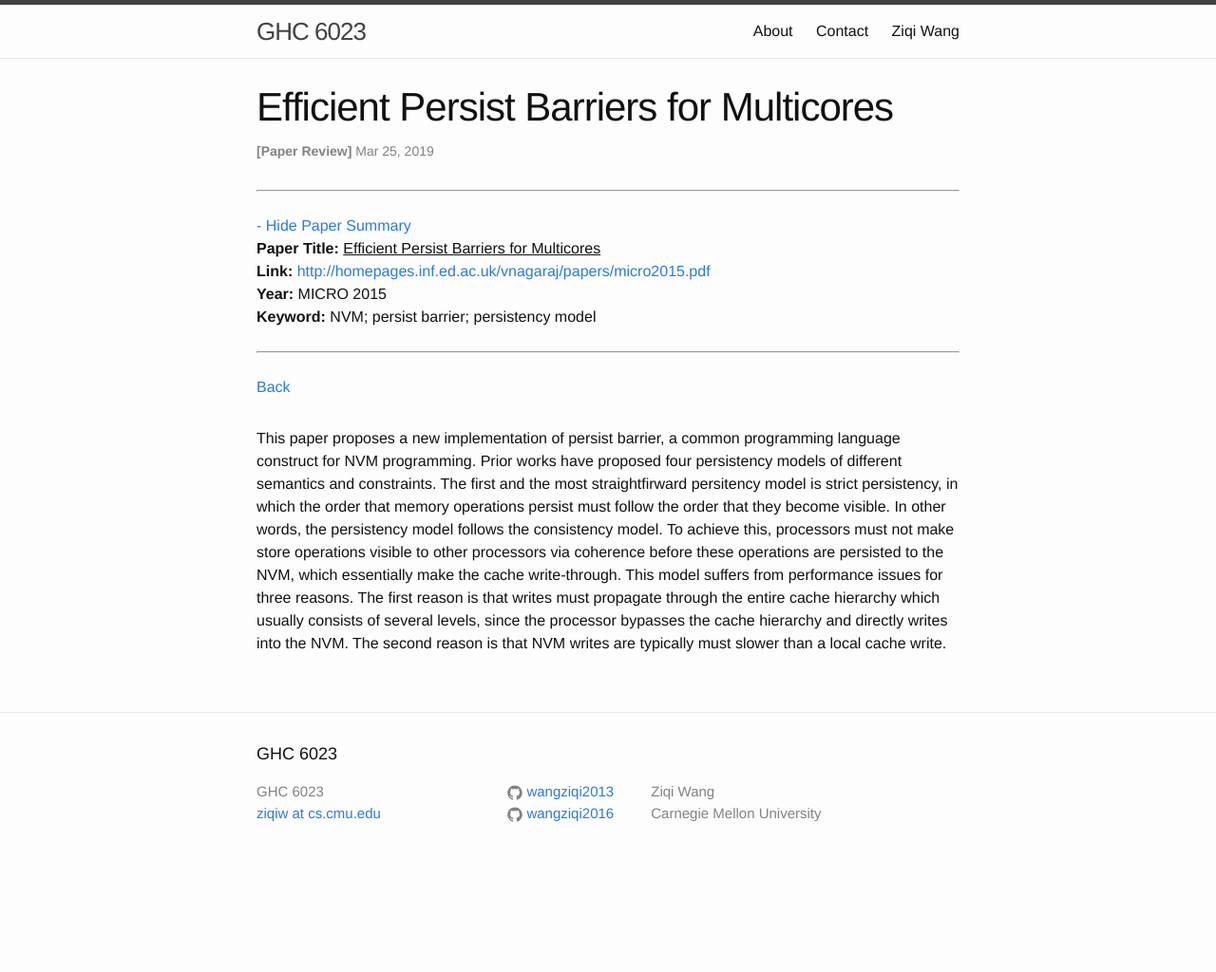
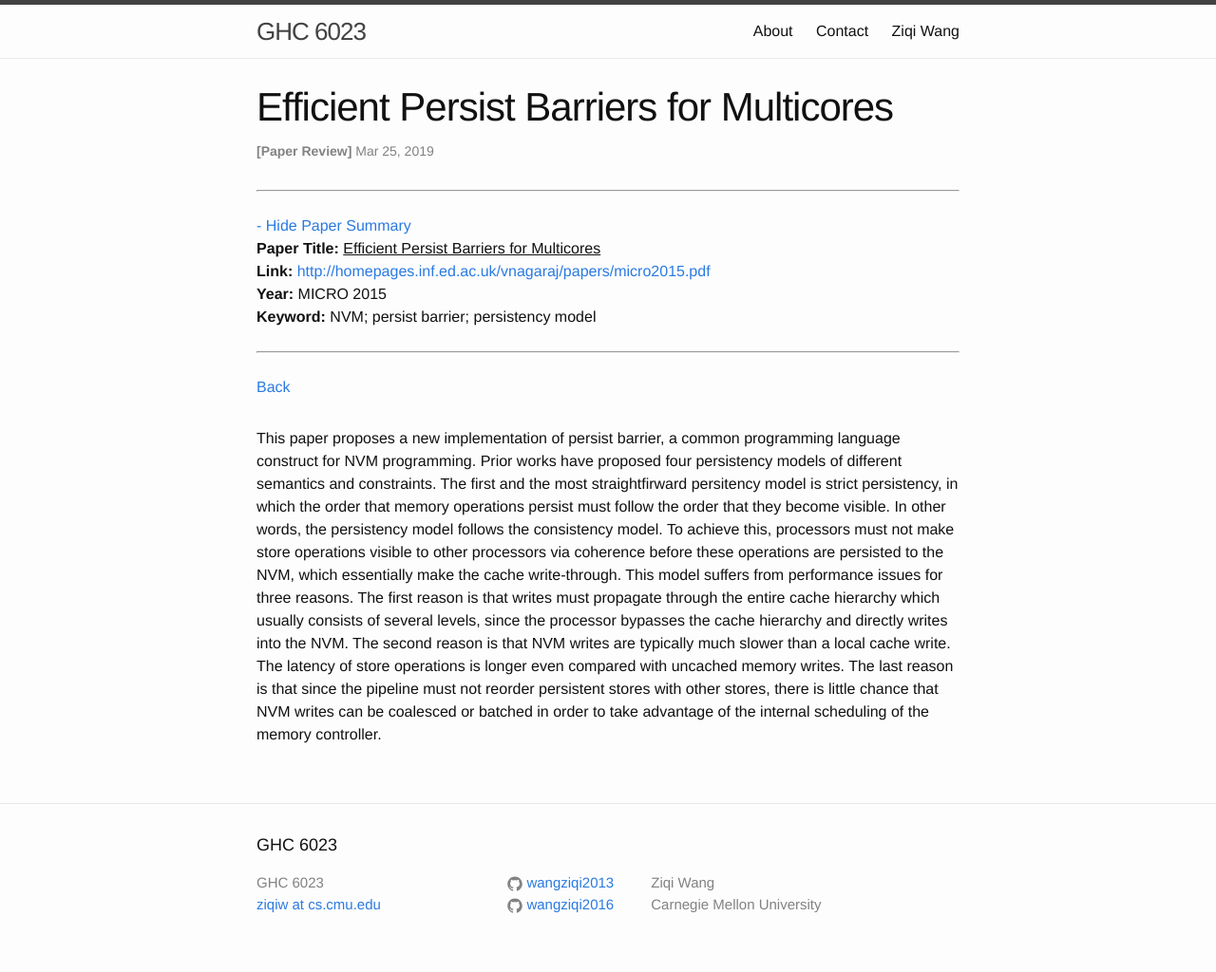
Before and after one commit to wangziqi2013/wangziqi2013.github.io, a Jekyll site: the page built from _posts/2019-03-24-efficient-persist-barriers-for-multicores.markdown, in a window 1280 px wide. Shown: the whole page at 95% size. Built offline with Jekyll 4.4.1, drawn with Linux system fonts in a browser that asks for light colours; before the commit the page ends 928 px from its top, so only the background shows below that.

Commit message:
Finish reason

```diff
--- a/_posts/2019-03-24-efficient-persist-barriers-for-multicores.markdown
+++ b/_posts/2019-03-24-efficient-persist-barriers-for-multicores.markdown
@@ -20,5 +20,7 @@ become visible. In other words, the persistency model follows the consistency mo
 not make store operations visible to other processors via coherence before these operations are persisted to the NVM, which
 essentially make the cache write-through. This model suffers from performance issues for three reasons. The first reason is that
 writes must propagate through the entire cache hierarchy which usually consists of several levels, since the processor
-bypasses the cache hierarchy and directly writes into the NVM. The second reason is that NVM writes are typically must slower
-than a local cache write.
+bypasses the cache hierarchy and directly writes into the NVM. The second reason is that NVM writes are typically much slower
+than a local cache write. The latency of store operations is longer even compared with uncached memory writes. The last reason
+is that since the pipeline must not reorder persistent stores with other stores, there is little chance that NVM writes
+can be coalesced or batched in order to take advantage of the internal scheduling of the memory controller.
```
